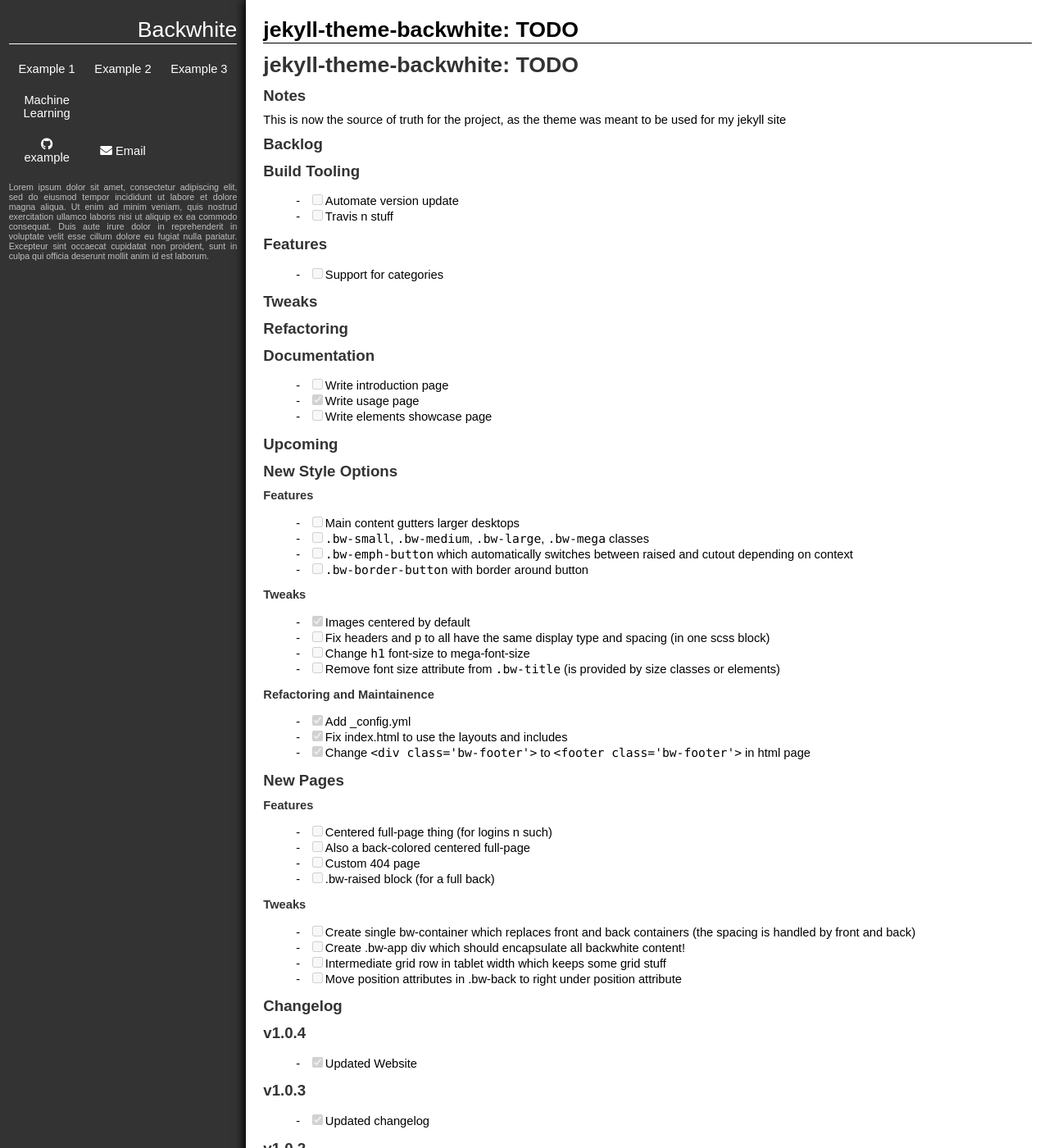
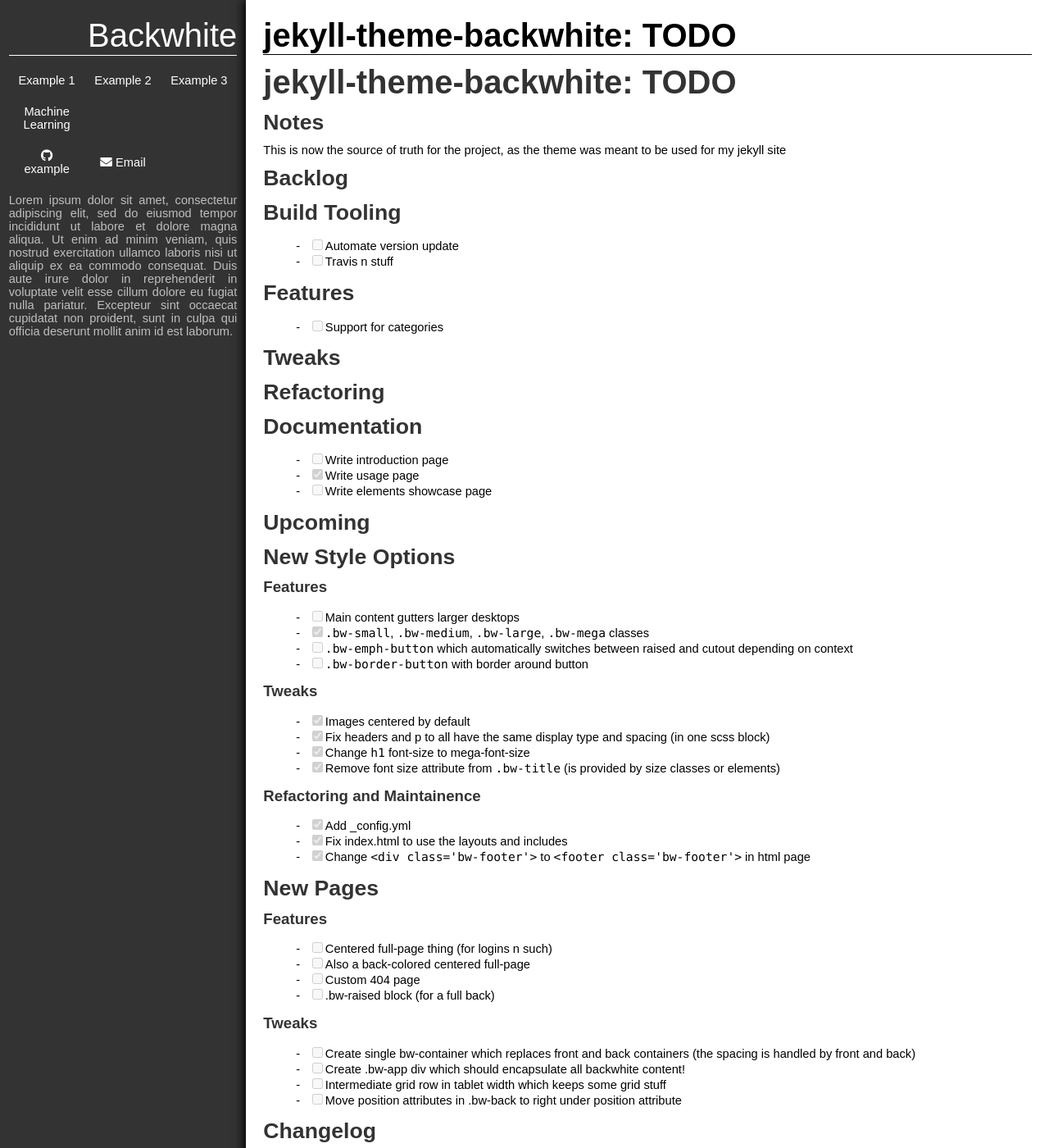
Before and after one commit to andydevs/jekyll-theme-backwhite, a Jekyll site: the page built from TODO.md, in a window 1280 px wide and 1400 px high. Shown: the whole window at 82% size. Built offline with Jekyll 4.4.1, drawn with Linux system fonts in a browser that asks for light colours; our own code applies the rules of GitHub Pages for plain Markdown files.

Commit message:
Did some TODOs

```diff
--- a/TODO.md
+++ b/TODO.md
@@ -37,7 +37,7 @@ Upcoming
 #### Features
 
 - [ ] Main content gutters larger desktops
-- [ ] `.bw-small`, `.bw-medium`, `.bw-large`,
+- [x] `.bw-small`, `.bw-medium`, `.bw-large`,
         `.bw-mega` classes
 - [ ] `.bw-emph-button` which automatically switches between
         raised and cutout depending on context
@@ -46,10 +46,10 @@ Upcoming
 #### Tweaks
 
 - [x] Images centered by default
-- [ ] Fix headers and p to all have the same display type
+- [x] Fix headers and p to all have the same display type
         and spacing (in one scss block)
-- [ ] Change `h1` font-size to mega-font-size
-- [ ] Remove font size attribute from `.bw-title` (is
+- [x] Change `h1` font-size to mega-font-size
+- [x] Remove font size attribute from `.bw-title` (is
         provided by size classes or elements)
 
 #### Refactoring and Maintainence
--- a/_includes/back.html
+++ b/_includes/back.html
@@ -5,7 +5,7 @@
             <button class="bw-action bw-show-on-mobile bw-close">
                 <span class="fas fa-chevron-left"></span>
             </button>
-            <a href="{{ site.url }}" class="bw-title">{{ site.title }}</a>
+            <a href="{{ site.url }}" class="bw-title bw-mega">{{ site.title }}</a>
         </div>
 
         <!-- Links Table -->
--- a/_sass/jekyll-theme-backwhite/_base.scss
+++ b/_sass/jekyll-theme-backwhite/_base.scss
@@ -13,27 +13,16 @@ a {
     }
 }
 
-h1,h2,h3,h4 {
-    color: $back-color;
-    margin: $spacing-unit 0pt;
-}
-h1 {
-    display: block;
-    font-size: $large-font-size;
-}
-h2 {
-    display: block;
-    font-size: $medium-font-size;
-}
-h3 {
-    display: block;
-    font-size: $medium-font-size;
-}
-p {
+h1,h2,h3,h4,h5,h6,p {
     display: block;
     margin-top: $spacing-unit;
     margin-bottom: $spacing-unit;
 }
+h1,h2,h3,h4,h5,h6 { color: $back-color; }
+p { font-size: $normal-font-size; }
+h1 { font-size: $mega-font-size; }
+h2,h3 { font-size: $large-font-size; }
+h4,h5,h6 { font-size: $medium-font-size; }
 
 ul {
     display: block;
--- a/_sass/jekyll-theme-backwhite/_misc.scss
+++ b/_sass/jekyll-theme-backwhite/_misc.scss
@@ -5,6 +5,13 @@
         display: inline-block;
     }
 }
+
+// Sizing
+.bw-mega { font-size: $mega-font-size; }
+.bw-large { font-size: $large-font-size; }
+.bw-medium { font-size: $medium-font-size; }
+.bw-normal { font-size: $normal-font-size; }
+.bw-small { font-size: $small-font-size; }
 
 // Basic header with action button availability
 .bw-header {
@@ -16,7 +23,6 @@
     .bw-title {
         flex: 1;
         margin: 0;
-        font-size: $large-font-size;
         color: inherit;
     }
 
```
